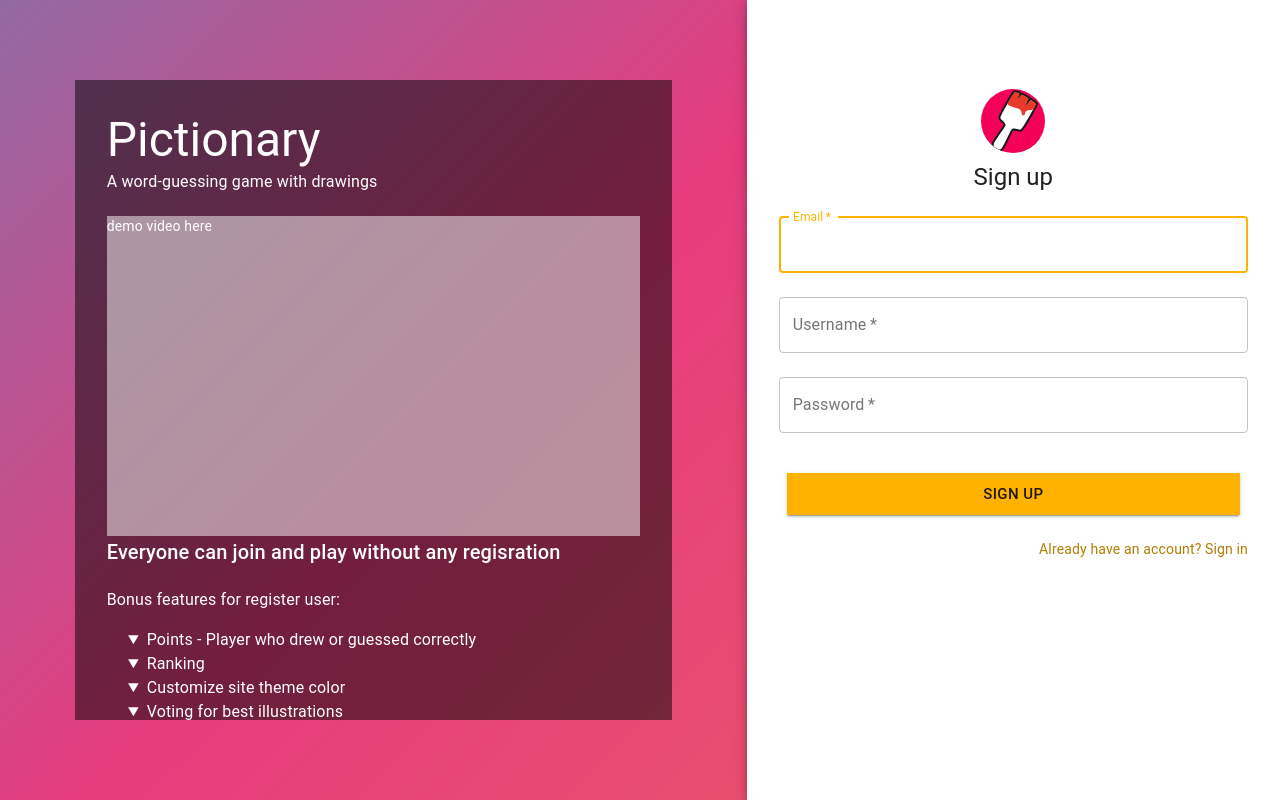
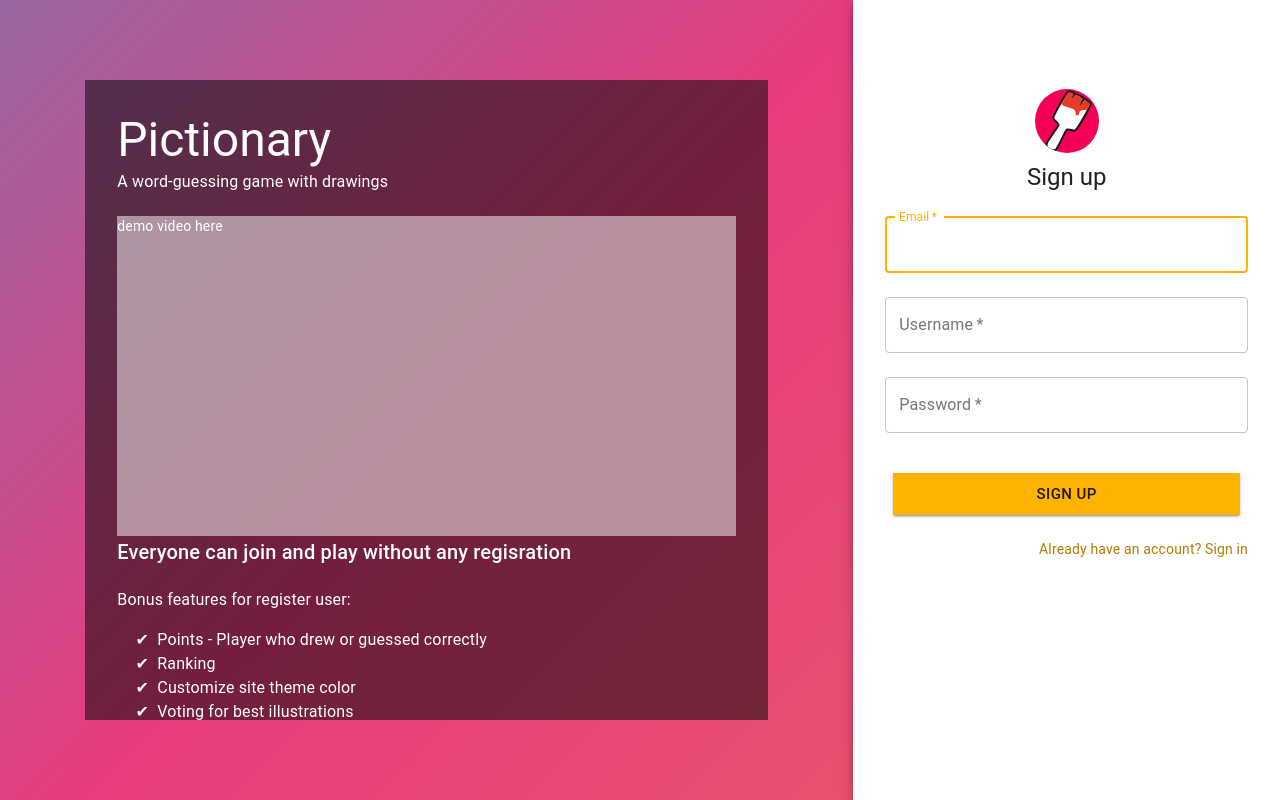
Before and after one commit to nostam/pictionary-client, a React (Create React App) app: page /register in a window 1280 px wide. Built offline with nearby package versions, Linux system fonts and the light colour scheme; no server answers; what axios-auth-refresh, unique-names-generator would draw is missing.

Commit message:
update media query for login and register

```diff
--- a/src/pages/Login.tsx
+++ b/src/pages/Login.tsx
@@ -9,6 +9,7 @@ import {
   Grid,
   Typography,
   CircularProgress,
+  useMediaQuery,
 } from "@material-ui/core";
 import { loginStyles } from "../theme";
 import fetchAuth from "../utils/fetch";
@@ -19,6 +20,7 @@ import Snackbars from "../components/Snackbars";
 import Intro from "../components/Intro";
 
 export default function Login() {
+  const singleCol = useMediaQuery("(min-width:700px)");
   const classes = loginStyles();
   const history = useHistory();
   const dispatch = useAppDispatch();
@@ -80,10 +82,12 @@ export default function Login() {
 
   return (
     <Grid container component="main" className={classes.root}>
-      <Grid item xs={8} className={classes.image}>
-        <Intro />
-      </Grid>
-      <Grid item xs={4} component={Paper} elevation={6} square>
+      {singleCol && (
+        <Grid item md={8} className={classes.image}>
+          <Intro />
+        </Grid>
+      )}
+      <Grid item xs md={4} component={Paper} elevation={6} square>
         <div className={classes.paper}>
           <Avatar
             className={classes.avatar}
--- a/src/pages/Register.tsx
+++ b/src/pages/Register.tsx
@@ -10,6 +10,7 @@ import {
   Grid,
   Typography,
   CircularProgress,
+  useMediaQuery,
 } from "@material-ui/core";
 import Snackbars from "../components/Snackbars";
 import fetchAuth from "../utils/fetch";
@@ -17,6 +18,7 @@ import Intro from "../components/Intro";
 import { loginStyles } from "../theme";
 
 export default function Register() {
+  const singleCol = useMediaQuery("(min-width:700px)");
   const classes = loginStyles();
   const history = useHistory();
   const [loading, setLoading] = React.useState(false);
@@ -81,10 +83,12 @@ export default function Register() {
 
   return (
     <Grid container component="main" className={classes.root}>
-      <Grid item xs={false} sm={4} md={7} className={classes.image}>
-        <Intro />
-      </Grid>
-      <Grid item xs={12} sm={8} md={5} component={Paper} elevation={6} square>
+      {singleCol && (
+        <Grid item md={8} className={classes.image}>
+          <Intro />
+        </Grid>
+      )}
+      <Grid item xs md={4} component={Paper} elevation={6} square>
         <div className={classes.paper}>
           <Avatar
             className={classes.avatar}
--- a/src/styles/Intro.scss
+++ b/src/styles/Intro.scss
@@ -10,7 +10,7 @@
     background-color: rgba(255, 255, 255, 0.5);
   }
   .intro-list {
-    list-style: disclosure-open;
+    list-style: "✔  ";
   }
 }
 
--- a/src/styles/RoomList.scss
+++ b/src/styles/RoomList.scss
@@ -19,7 +19,6 @@
     &:hover,
     &:focus {
       border-radius: 8px;
-
       cursor: pointer;
       box-shadow: 8px 8px 20px #e4e4e4, -8px -8px 20px #ffffff;
     }
--- a/src/theme/index.ts
+++ b/src/theme/index.ts
@@ -1,5 +1,4 @@
-import { createMuiTheme } from "@material-ui/core/styles";
-import { makeStyles } from "@material-ui/core/styles";
+import { createMuiTheme, makeStyles } from "@material-ui/core/styles";
 import { colors } from "../utils/constants";
 
 const theme = createMuiTheme({
```
